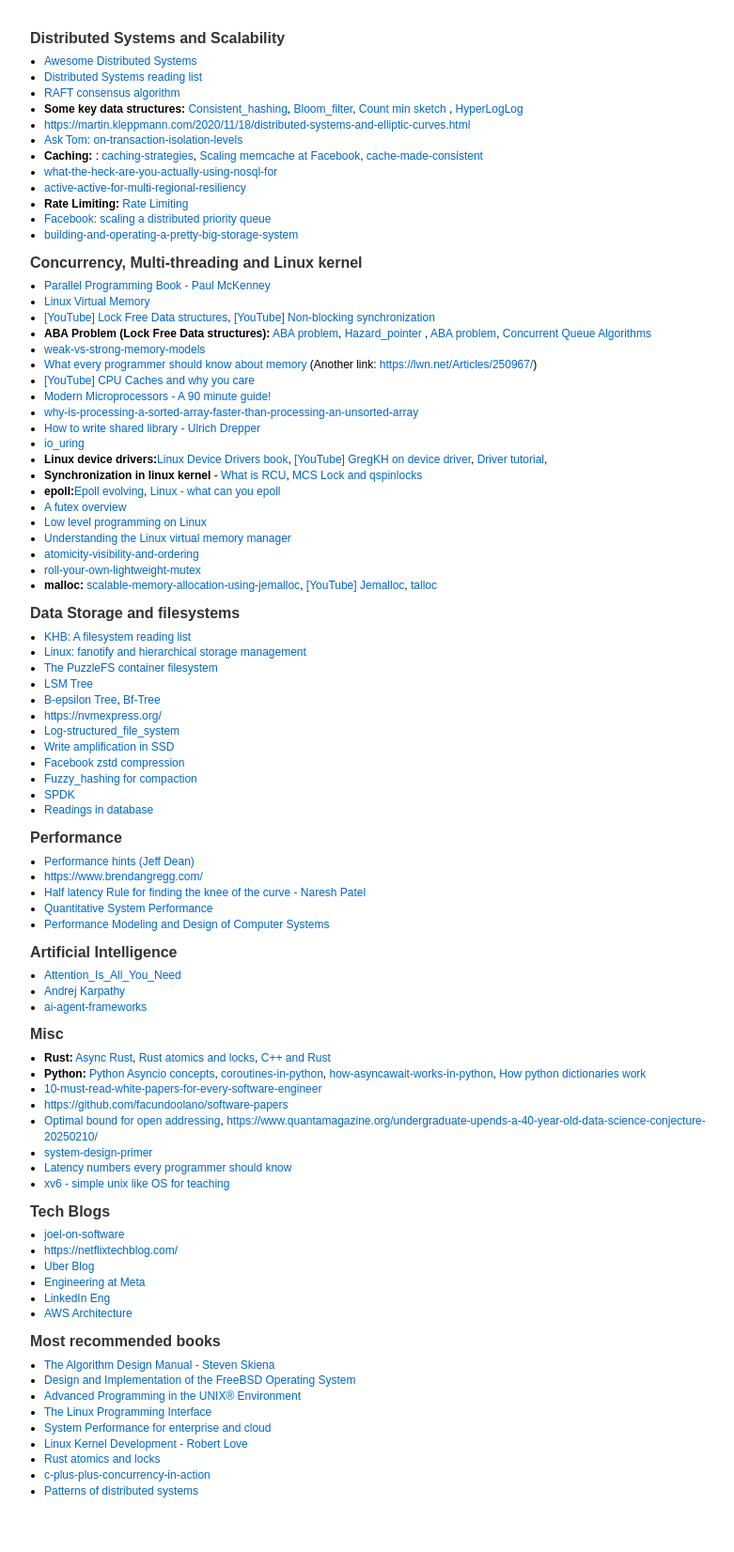
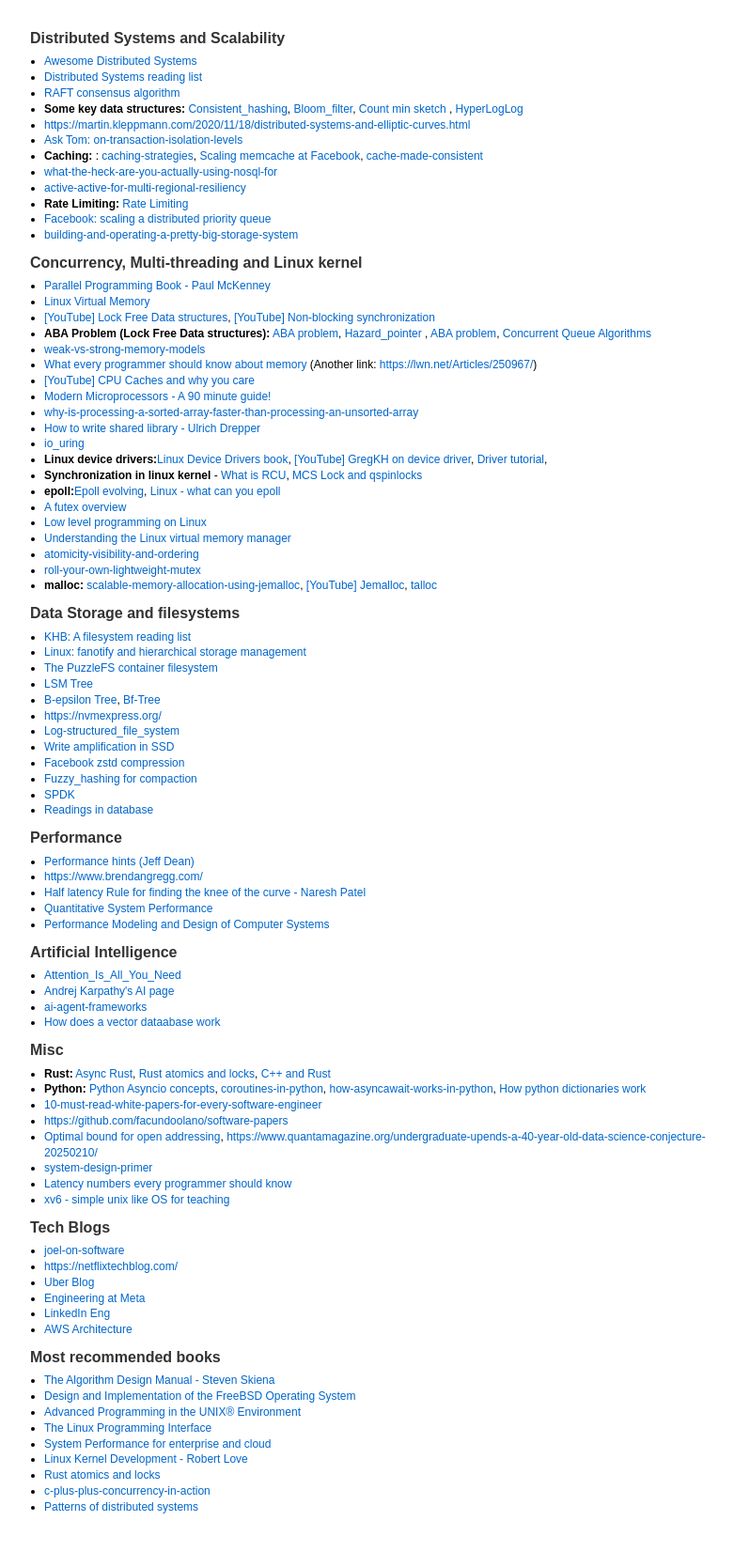
Before and after one commit to niraj17/niraj17.github.io, a Jekyll site: the page info/tech.html, which Jekyll copies as it is, in a window 1280 px wide. Shown: the whole page at 94% size, without its empty margins (223-1004 px from the left). Built offline with Jekyll 4.4.1, drawn with Linux system fonts in a browser that asks for light colours.

Commit message:
Update tech.html

```diff
--- a/info/tech.html
+++ b/info/tech.html
@@ -170,8 +170,9 @@
       <h2>Artificial Intelligence</h2>
      <ul>
         <li><a href=https://en.wikipedia.org/wiki/Attention_Is_All_You_Need>Attention_Is_All_You_Need</a>
-		<li><a href=https://karpathy.ai/>Andrej Karpathy</a>
+		<li><a href=https://karpathy.ai/>Andrej Karpathy's AI page</a>
 		<li><a href=https://www.geeksforgeeks.org/artificial-intelligence/ai-agent-frameworks/>ai-agent-frameworks</a></li>
+		 <li><a href=https://outcomeschool.com/blog/how-does-a-vector-database-work>How does a vector dataabase work</a></li>
 
      </ul>
      </div>
```
